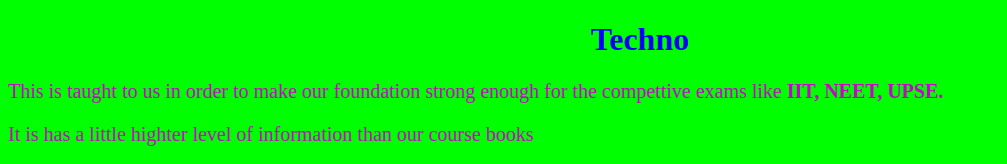
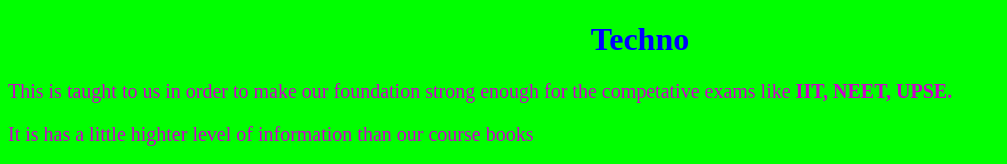
Before and after one commit to RaushanKumar930/Congrats-to-me, a plain HTML site: page techno.html in a window 1280 px wide. Shown: the top 164 px of the page, without its empty margins (0-1007 px from the left). Drawn offline with Linux system fonts and the light colour scheme.

Commit message:
Update techno.html

```diff
--- a/techno.html
+++ b/techno.html
@@ -19,7 +19,7 @@
         <center>
             <h1>Techno</h1>
         </center>
-        <p>This is taught to us in order to make our foundation strong enough for the compettive exams like <b>IIT, NEET, UPSE.</b></p>
+        <p>This is taught to us in order to make our foundation strong enough for the competative exams like <b>IIT, NEET, UPSE.</b></p>
         <p>It is has a little highter level of information than our course books</p>
         <center>
             <h1>Techno Exam</h1>
```
